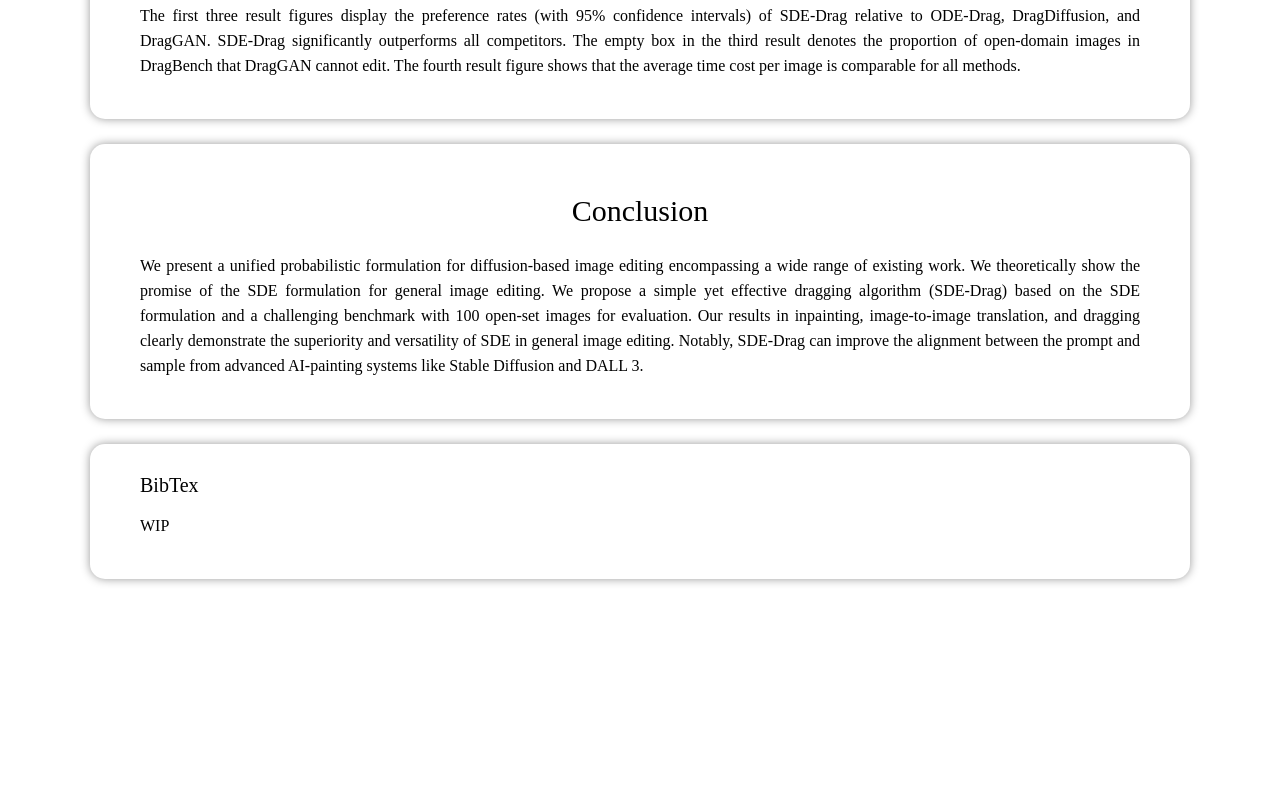
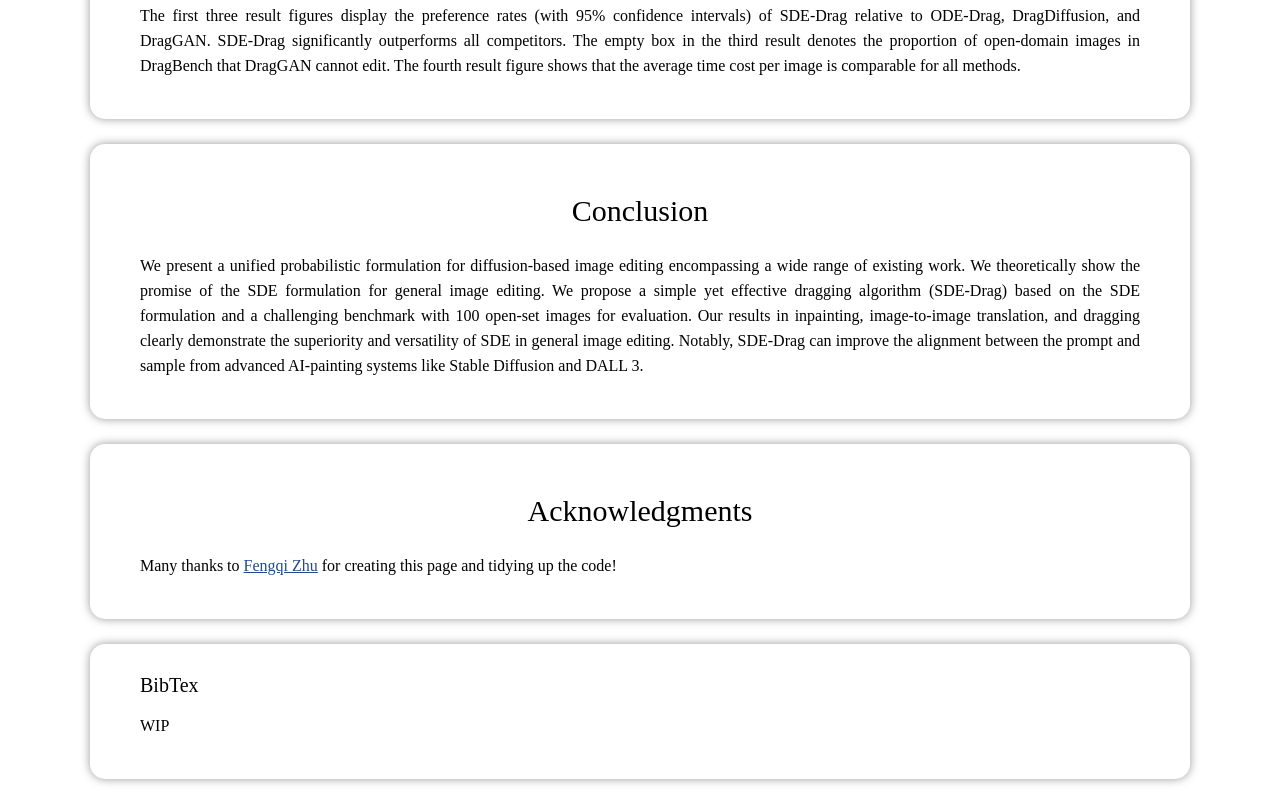
Before and after one commit to ML-GSAI/SDE-Drag-demo, a plain HTML site: page index.html in a window 1280 px wide. Shown: the part 4421-5225 px from the top of the page. Before the commit the page ends 5025 px from the top, so only its background shows below. Drawn offline with Linux system fonts and the light colour scheme.

Commit message:
add Acknowledgments

```diff
--- a/index.html
+++ b/index.html
@@ -154,6 +154,13 @@
     </div>
 
     <div class="content">
+      <h2 style="text-align: center">Acknowledgments</h2>
+      <p>
+        Many thanks to <a href="https://github.com/Monohydroxides">Fengqi Zhu</a> for creating this page and tidying up the code!
+      </p>
+    </div>
+
+    <div class="content">
       <h4>BibTex</h4>
       <p>WIP</p>
     </div>
```
